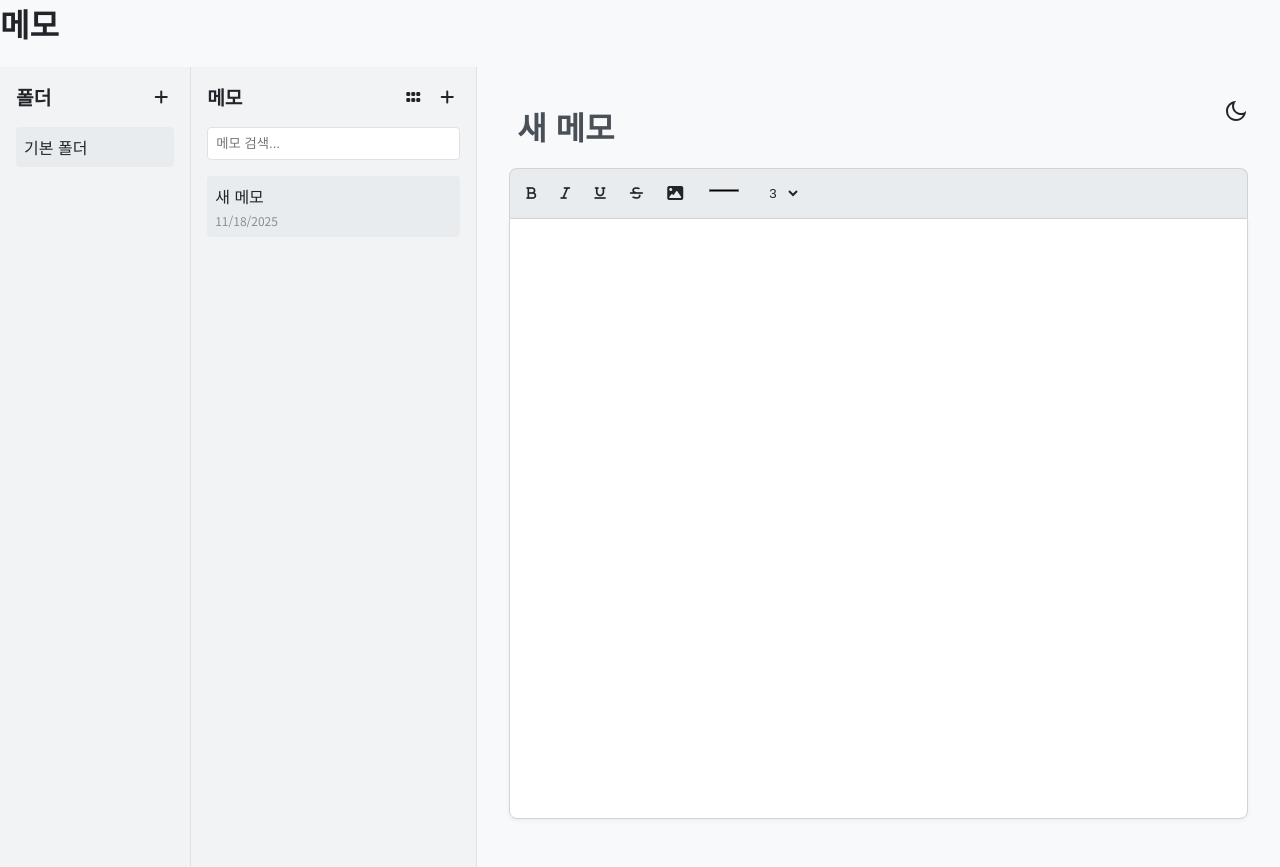
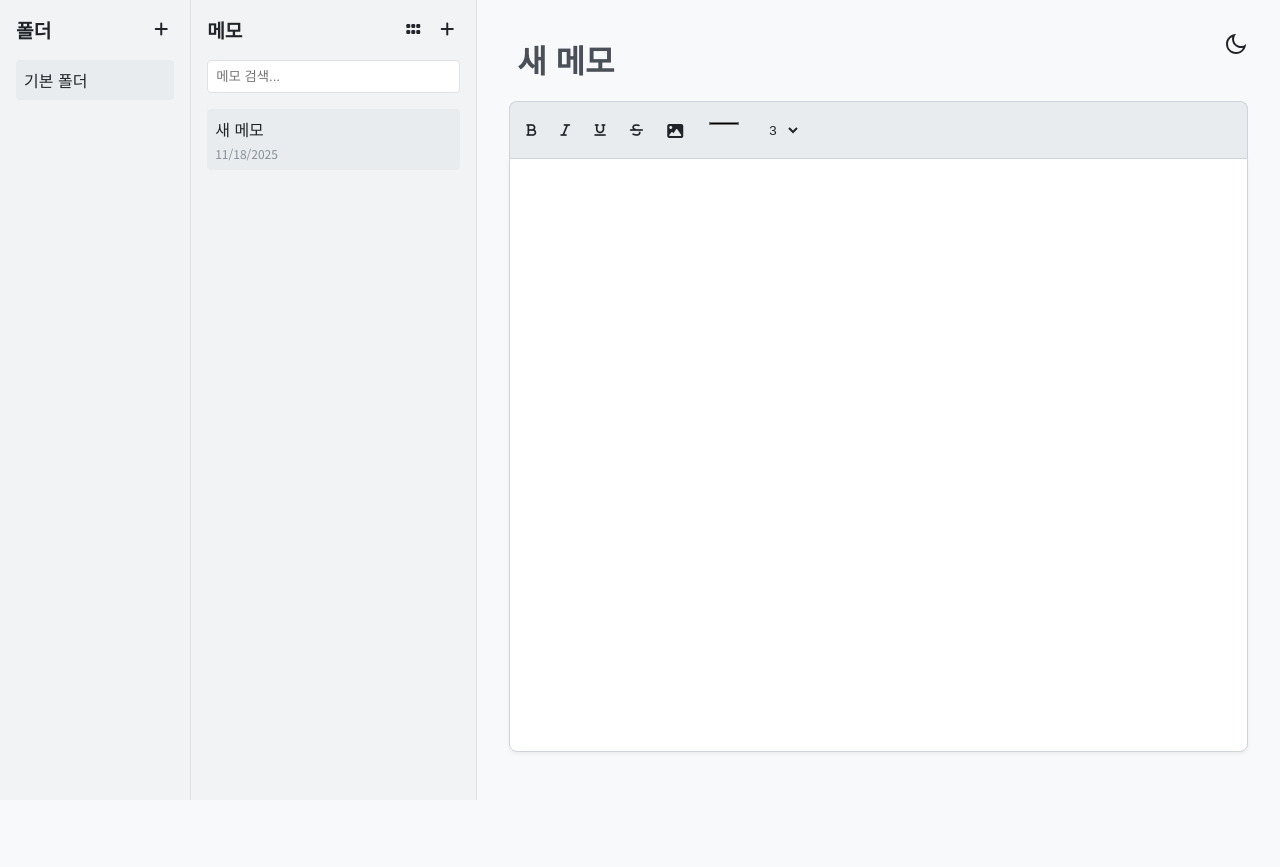
Before and after one commit to Miseong-debug/memo, a plain HTML site: page index.html in a window 1280 px wide. After the commit the page ends 800 px from the top, so only its background shows below. Drawn offline with Linux system fonts and the light colour scheme.

Commit message:
Update index.html

```diff
--- a/index.html
+++ b/index.html
@@ -1,5 +1,3 @@
-<h1>메모</h1>
-
 <!DOCTYPE html>
 <html lang="ko">
 <head>
```
